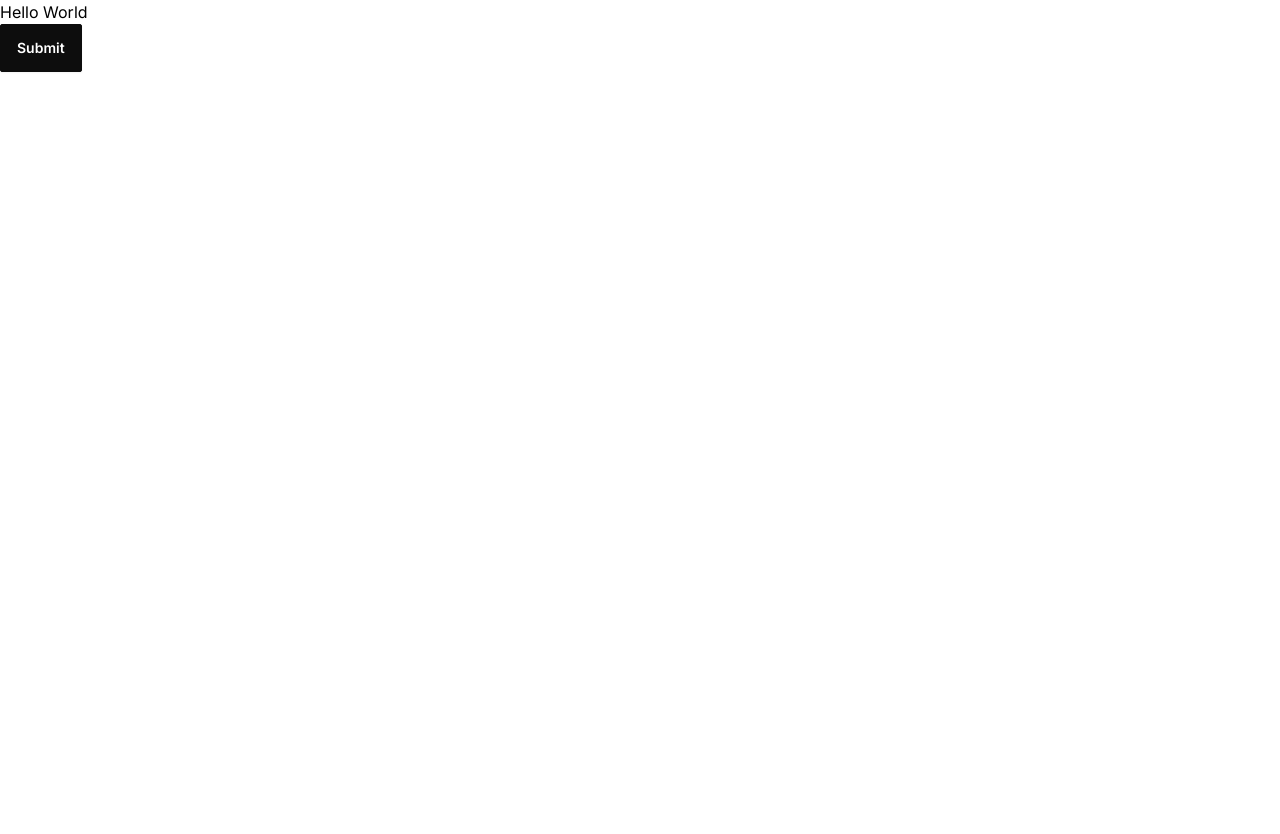
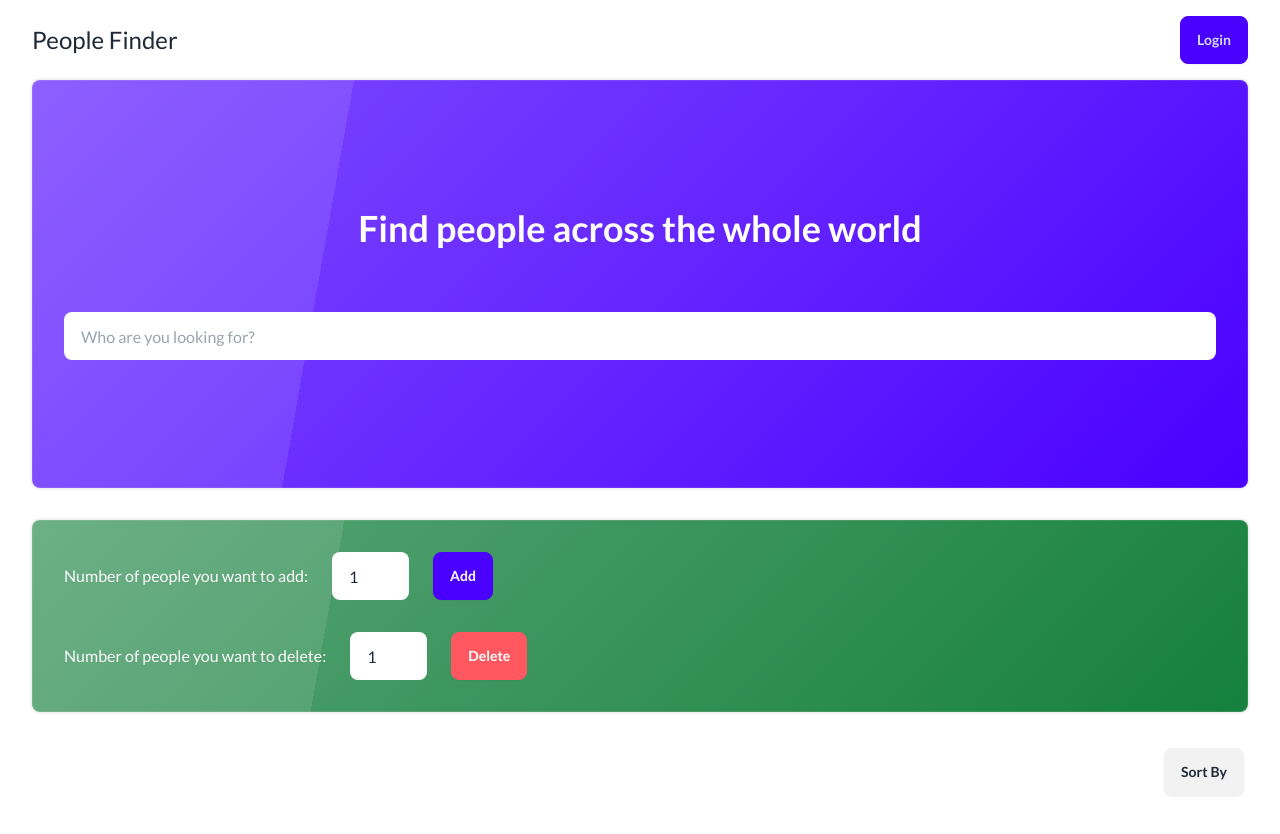
Before and after one commit to heytulsiprasad/find-mates, a Next.js app: page / in a window 1280 px wide. Shown: the top 834 px of the page. Before the commit the page ends 800 px from the top, so only its background shows below. Built offline with nearby package versions, Linux system fonts and the light colour scheme; no server answers.

Commit message:
Setup basic auth and backend routes using firebase and faker

```diff
--- /dev/null
+++ b/app/api/people/route.ts
@@ -0,0 +1,37 @@
+import { NextResponse } from "next/server";
+import { faker } from "@faker-js/faker";
+
+function createRandomUser() {
+  const sex = faker.person.sexType();
+  const firstName = faker.person.firstName(sex);
+  const lastName = faker.person.lastName();
+  const email = faker.internet.email({ firstName, lastName });
+
+  return {
+    _id: faker.string.uuid(),
+    avatar: faker.image.avatar(),
+    birthday: faker.date.birthdate(),
+    email,
+    firstName,
+    lastName,
+    sex,
+    jobTitle: faker.person.jobTitle(),
+  };
+}
+
+export async function GET(req, res) {
+  return NextResponse.json({ message: "Number of people here" });
+}
+
+export async function POST(req, res) {
+  const body = await req.json();
+  const { num } = body;
+
+  const people = [];
+
+  for (let i = 0; i < num; i++) {
+    people.push(createRandomUser());
+  }
+
+  return NextResponse.json({ people });
+}
--- /dev/null
+++ b/app/api/route.ts
@@ -0,0 +1,5 @@
+import { NextResponse } from "next/server";
+
+export async function GET(req, res) {
+  return NextResponse.json({ message: "Hello World" });
+}
--- /dev/null
+++ b/app/components/DevSection.js
@@ -0,0 +1,95 @@
+import clsx from "clsx";
+import React, { useState } from "react";
+
+const DevSection = () => {
+  const [addNum, setAddNum] = useState(1);
+  const [deleteNum, setDeleteNum] = useState(1);
+  const [loading, setLoading] = useState(false);
+  const [adding, setAdding] = useState(false);
+  const [deleting, setDeleting] = useState(false);
+
+  const handleAdd = async () => {
+    setAdding(true);
+    setLoading(true);
+
+    const people = await fetch("/api/people", {
+      method: "POST",
+      headers: {
+        "Content-Type": "application/json",
+      },
+      body: JSON.stringify({ num: addNum }),
+    });
+
+    // Add these peopleData to firestore
+    const peopleData = (await people.json()).people;
+
+    console.log(peopleData);
+
+    if (people.ok) setAddNum(1);
+
+    setAdding(false);
+    setLoading(false);
+  };
+
+  const handleDelete = () => {
+    setDeleting(true);
+    setLoading(true);
+    setTimeout(() => {
+      setDeleting(false);
+      setLoading(false);
+    }, 2000);
+  };
+
+  return (
+    <div className="w-full px-8">
+      <div className="glass p-8 bg-green-700 rounded-lg flex flex-col gap-y-8">
+        <div className="flex items-center justify-start gap-x-6">
+          <h2 className="text-white">Number of people you want to add: </h2>
+          <input
+            type="number"
+            value={addNum}
+            className="input w-max"
+            onChange={(e) => setAddNum(Number(e.target.value))}
+            min="1"
+            max="50"
+          />
+          <button
+            type="button"
+            className={clsx(
+              "btn btn-primary text-white",
+              adding && "loading loading-spinner"
+            )}
+            onClick={handleAdd}
+            disabled={loading}
+          >
+            Add
+          </button>
+        </div>
+        <div className="flex items-center justify-start gap-x-6">
+          <h2 className="text-white">Number of people you want to delete: </h2>
+          <input
+            type="number"
+            value={deleteNum}
+            className="input w-max"
+            onChange={(e) => setDeleteNum(Number(e.target.value))}
+            min="1"
+            max="50"
+          />
+          <button
+            type="button"
+            className={clsx(
+              "btn btn-error text-white",
+              deleting && "loading loading-spinner"
+            )}
+            onClick={handleDelete}
+            disabled={loading}
+          >
+            Delete
+          </button>
+        </div>
+      </div>
+    </div>
+  );
+};
+
+export default DevSection;
--- /dev/null
+++ b/app/components/Navbar.js
@@ -0,0 +1,97 @@
+/* eslint-disable @next/next/no-img-element */
+import React, { useEffect } from "react";
+import { useAuth } from "../context/AuthContext";
+import {
+  GoogleAuthProvider,
+  onAuthStateChanged,
+  signInWithPopup,
+  signOut,
+} from "firebase/auth";
+import { auth } from "../../firebaseInit";
+
+const Navbar = () => {
+  const { currentUser, setCurrentUser } = useAuth();
+
+  useEffect(() => {
+    const unsubscribe = onAuthStateChanged(auth, (user) => {
+      setCurrentUser(user);
+    });
+
+    return () => unsubscribe();
+  });
+
+  const handleLogin = async () => {
+    try {
+      await signInWithPopup(auth, new GoogleAuthProvider());
+    } catch (error) {
+      console.error(error);
+    }
+  };
+
+  const handleLogout = async () => {
+    try {
+      await signOut(auth);
+      setCurrentUser(null);
+    } catch (error) {
+      console.error(error);
+    }
+  };
+
+  const openConfirmLogoutModal = () => {
+    document.getElementById("confirm_logout").showModal();
+  };
+
+  console.log({ currentUser });
+
+  return (
+    <>
+      <nav className="flex justify-between items-center px-8 py-4">
+        <div className="text-2xl">
+          <h1>People Finder</h1>
+        </div>
+
+        {/* Avatar (login) */}
+        {currentUser ? (
+          <div
+            className="tooltip tooltip-left"
+            data-tip={currentUser.displayName}
+          >
+            <button className="avatar" onClick={openConfirmLogoutModal}>
+              <div className="w-16 rounded-full">
+                <img
+                  src={currentUser.photoURL}
+                  alt="avatar"
+                  className="block"
+                />
+              </div>
+            </button>
+          </div>
+        ) : (
+          <div>
+            <button className="btn btn-primary" onClick={handleLogin}>
+              Login
+            </button>
+          </div>
+        )}
+      </nav>
+      <dialog id="confirm_logout" className="modal">
+        <div className="modal-box">
+          <h3 className="font-bold text-lg text-center">
+            Are you sure you want to logout?
+          </h3>
+          <div className="modal-action flex justify-center items-center w-full">
+            <form method="dialog">
+              {/* if there is a button in form, it will close the modal */}
+              <button className="btn mr-2">Close</button>
+              <button className="btn btn-error" onClick={handleLogout}>
+                Logout
+              </button>
+            </form>
+          </div>
+        </div>
+      </dialog>
+    </>
+  );
+};
+
+export default Navbar;
--- /dev/null
+++ b/app/components/PeopleList.js
@@ -0,0 +1,10 @@
+import React from "react";
+
+const PeopleList = () => {
+  const [peopleList, setPeopleList] = useState([]);
+
+  // return (
+  // )
+};
+
+export default PeopleList;
--- /dev/null
+++ b/app/context/AuthContext.js
@@ -0,0 +1,16 @@
+"use client";
+
+import { createContext, useState, useContext } from "react";
+
+const AuthContext = createContext();
+
+export const AuthProvider = ({ children }) => {
+  const [currentUser, setCurrentUser] = useState(null);
+
+  return (
+    <AuthContext.Provider value={{ currentUser, setCurrentUser }}>
+      {children}
+    </AuthContext.Provider>
+  );
+};
+export const useAuth = () => useContext(AuthContext);
--- a/app/layout.js
+++ b/app/layout.js
@@ -1,6 +1,7 @@
 import { ThemeProvider } from "next-themes";
 import { Inter } from "next/font/google";
 import "./globals.css";
+import { AuthProvider } from "./context/AuthContext";
 
 const inter = Inter({ subsets: ["latin"] });
 
@@ -11,7 +12,7 @@ export const metadata = {
 
 export default function RootLayout({ children }) {
   return (
-    <html lang="en" suppressHydrationWarning data-theme="light">
+    <html lang="en" suppressHydrationWarning>
       <body className={inter.className}>
         <ThemeProvider
           attribute="data-theme"
@@ -49,9 +50,10 @@ export default function RootLayout({ children }) {
             "nord",
             "sunset",
           ]}
-          defaultTheme="lofi"
+          storageKey={null}
+          defaultTheme="light"
         >
-          {children}
+          <AuthProvider>{children}</AuthProvider>
         </ThemeProvider>
       </body>
     </html>
--- a/app/page.js
+++ b/app/page.js
@@ -1,8 +1,70 @@
+"use client";
+
+import clsx from "clsx";
+import { Lato } from "next/font/google";
+import { useEffect, useState } from "react";
+import DevSection from "./components/DevSection";
+import { onAuthStateChanged } from "firebase/auth";
+import { auth } from "../firebaseInit";
+import Navbar from "./components/Navbar";
+
+const lato = Lato({
+  subsets: ["latin"],
+  weight: ["100", "300", "400", "700", "900"],
+});
+
 const Home = () => {
+  const [searchTerm, setSearchTerm] = useState("");
+
   return (
-    <main className="min-h-screen">
-      <h1>Hello World</h1>
-      <button className="btn btn-primary">Submit</button>
+    <main className={clsx("min-h-screen", lato.className)}>
+      <Navbar />
+
+      {/* Search box */}
+      <section className="w-full px-8 pb-8">
+        <div
+          className={clsx(
+            "w-full rounded-lg glass bg-primary px-8 py-32",
+            "flex flex-col items-center gap-y-16"
+          )}
+        >
+          <div className="text-4xl font-bold text-center text-white">
+            Find people across the whole world
+          </div>
+          <input
+            type="text"
+            placeholder="Who are you looking for?"
+            className="input w-full"
+            value={searchTerm}
+            onChange={(e) => setSearchTerm(e.target.value)}
+          />
+        </div>
+      </section>
+
+      {/* Dev section (only show to developers) */}
+      <DevSection />
+
+      {/* Sort section */}
+      <div className="p-8 flex w-full justify-end">
+        <div className="dropdown dropdown-bottom dropdown-end">
+          <div tabIndex={0} role="button" className="btn m-1">
+            Sort By
+          </div>
+          <ul
+            tabIndex={0}
+            className="dropdown-content menu bg-base-100 rounded-box z-[1] w-52 p-2 shadow"
+          >
+            <li>
+              <a>Name: Ascending</a>
+            </li>
+            <li>
+              <a>Name: Descending</a>
+            </li>
+          </ul>
+        </div>
+      </div>
+
+      {/* People list */}
     </main>
   );
 };
--- /dev/null
+++ b/firebaseConfig.js
@@ -0,0 +1,11 @@
+// firebaseConfig.js
+const firebaseConfig = {
+  apiKey: process.env.NEXT_PUBLIC_FIREBASE_API_KEY,
+  authDomain: process.env.NEXT_PUBLIC_FIREBASE_AUTH_DOMAIN,
+  projectId: process.env.NEXT_PUBLIC_FIREBASE_PROJECT_ID,
+  storageBucket: process.env.NEXT_PUBLIC_FIREBASE_STORAGE_BUCKET,
+  messagingSenderId: process.env.NEXT_PUBLIC_FIREBASE_MESSAGING_SENDER_ID,
+  appId: process.env.NEXT_PUBLIC_FIREBASE_APP_ID,
+};
+
+export default firebaseConfig;
--- /dev/null
+++ b/firebaseInit.js
@@ -0,0 +1,11 @@
+import { initializeApp } from "firebase/app";
+import { getAuth } from "firebase/auth";
+import { getFirestore } from "firebase/firestore";
+import firebaseConfig from "./firebaseConfig";
+
+const app = initializeApp(firebaseConfig);
+
+const auth = getAuth(app);
+const db = getFirestore(app);
+
+export { auth, db };
```
Also changed, not shown: package.json (+6 -1 lines), tsconfig.json (added, +34 -0 lines), 1 other file (tests, documents, lock files or other folders).
